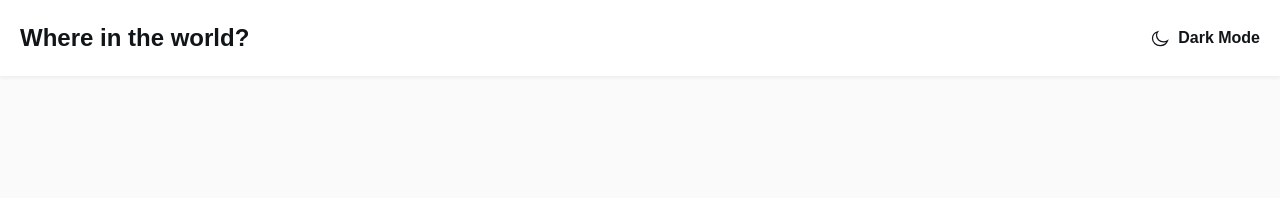
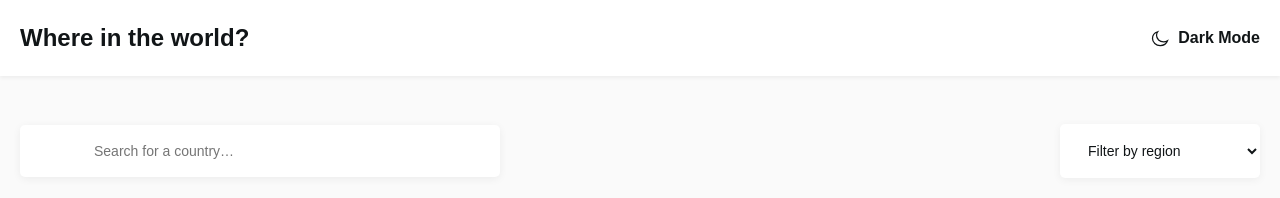
Before and after one commit to ammoriddin/countries, a plain HTML site: page index.html in a window 1280 px wide. Drawn offline with Linux system fonts and the light colour scheme.

Commit message:
Add filters form

```diff
--- a/css/styles.css
+++ b/css/styles.css
@@ -86,6 +86,8 @@ ul {
 /* MAIN-CONTENT */
 .main-content {
   flex-grow: 1;
+  padding-top: 48px;
+  padding-bottom: 48px;
 }
 
 
@@ -133,6 +135,39 @@ ul {
 }
 
 
+/* Filters */
+.filters {
+  display: flex;
+  justify-content: space-between;
+  align-items: center;
+}
+
+.filters-search-input {
+  min-width: 480px;
+  padding: 18px 74px;
+  border: 0;
+  border-radius: 5px;
+  background: var(--element-bg);
+  color: var(--text-color);
+  box-shadow: 0px 2px 9px rgba(0, 0, 0, 0.06);
+  transition: transform .3s cubic-bezier(0.175, 0.885, 0.32, 1.275);
+}
+
+.filters-search-input:focus {
+  outline: none;
+  transform: scale(1.02)
+}
+
+.filters-region-select {
+  min-width: 200px;
+  padding: 18px 24px;
+  border: 0;
+  border-radius: 5px;
+  color: var(--text-color);
+  background-color: var(--element-bg);
+  box-shadow: 0px 2px 9px rgba(0, 0, 0, 0.0532439);
+}
+
 
 
 @media
--- a/index.html
+++ b/index.html
@@ -26,6 +26,24 @@
     </header>
     <!-- /Site Header -->
 
+    <!-- Min Content -->
+    <main class="main-content">
+      <div class="container">
+        <form action="https://echo.htmlacademy.ru" class="filters" method="GET">
+          <input class="filters-search-input" type="search" name="search" placeholder="Search for a country…" aria-label="Country Name" required>
+          <select class="filters-region-select" name="region" aria-label="Regions">
+            <option selected disabled>Filter by region</option>
+            <option>Africa</option>
+            <option>America</option>
+            <option>Asia</option>
+            <option>Europa</option>
+            <option>Ocenia</option>
+          </select>
+        </form>
+      </div>
+    </main>
+    <!-- /Min Content -->
+
   <script src="js/main.js"></script>
 </body>
 </html>
```
Also changed, not shown: img/icon-search-black.svg (added).
